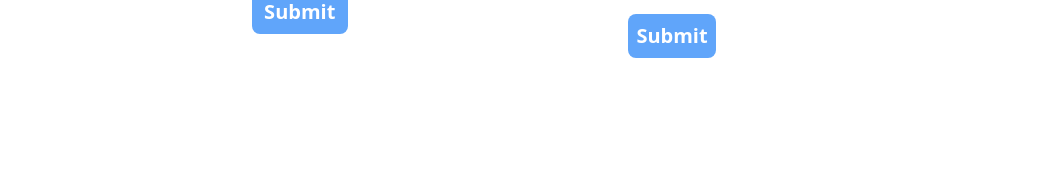
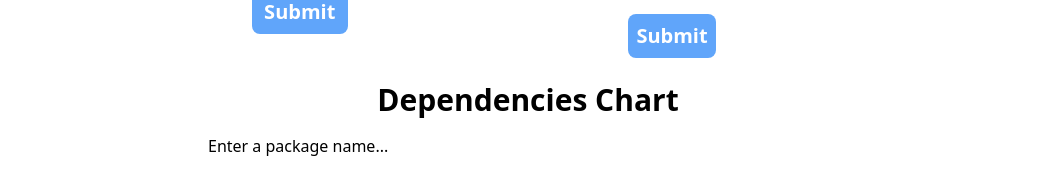
Before and after one commit to SalarC123/NPM-Dependency-Visualizer, a React (Create React App) app: page / in a window 1280 px wide. Shown: the part 282-476 px from the top of the page, without its empty margins (112-1172 px from the left). Built offline with nearby package versions, Linux system fonts and the light colour scheme.

Commit message:
style packages list and display null message

```diff
--- a/src/components/Packages.jsx
+++ b/src/components/Packages.jsx
@@ -6,16 +6,23 @@ function Packages() {
     const {dependencies, setDependencies, graphSettings, setGraphSettings} = useContext(GraphContext)
 
     return (
-        <div>
-            {Object.keys(dependencies).map(pkg => (
-                <>
-                    <div style={{display: "inline-block", margin: 10}}>{pkg} → </div>
-                    {dependencies[pkg].map(dependency => (
-                        <div style={{display: "inline-block"}}>&nbsp;{dependency},&nbsp;</div>
-                    ))}
-                    <hr/>
-                </>
-            ))}
+        <div className="mb-4 lg:w-1/2 sm:w-4/5 w-72">
+            <h1 className="text-3xl my-4 font-bold text-center">Dependencies Chart</h1>
+            {Object.keys(dependencies)[0]
+                ?   Object.keys(dependencies).map(pkg => (
+                        <>
+                            <div className="inline-block">
+                                <h3 className="inline-block text-blue-400 font-bold">{pkg}&nbsp;</h3>
+                                &#10230;
+                            </div>
+                            {dependencies[pkg].map(dependency => (
+                                <div className="inline-block">&nbsp;{dependency},&nbsp;</div>
+                            ))}
+                            <hr className="m-3"/>
+                        </>
+                    ))
+                :   <div>Enter a package name...</div>
+            }
         </div>
     )
 }
```
